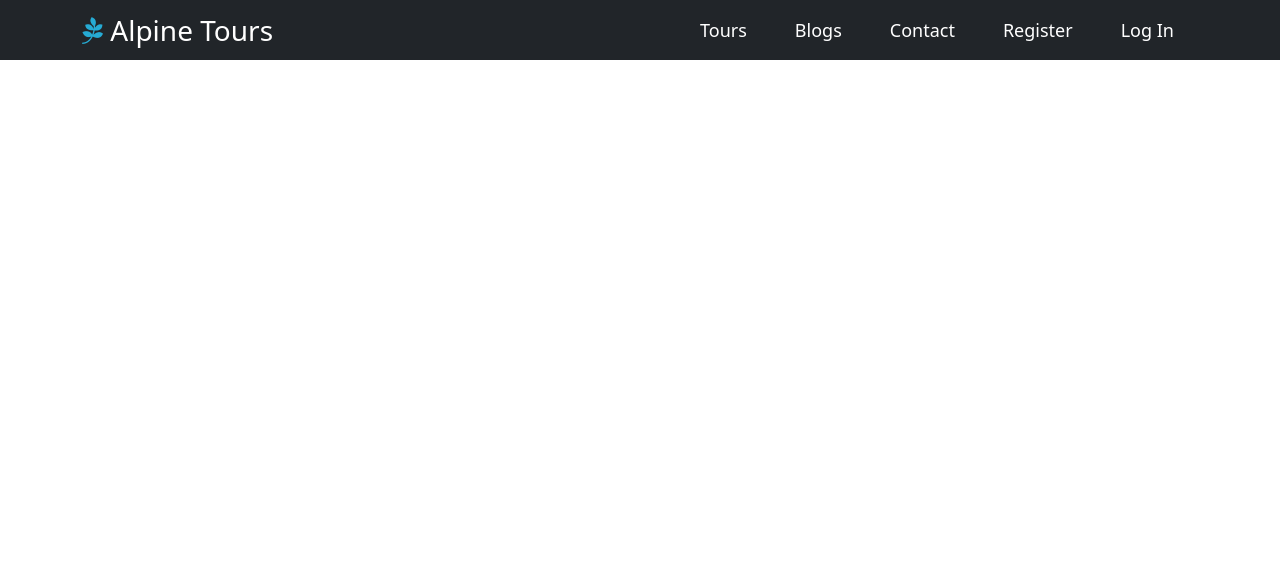
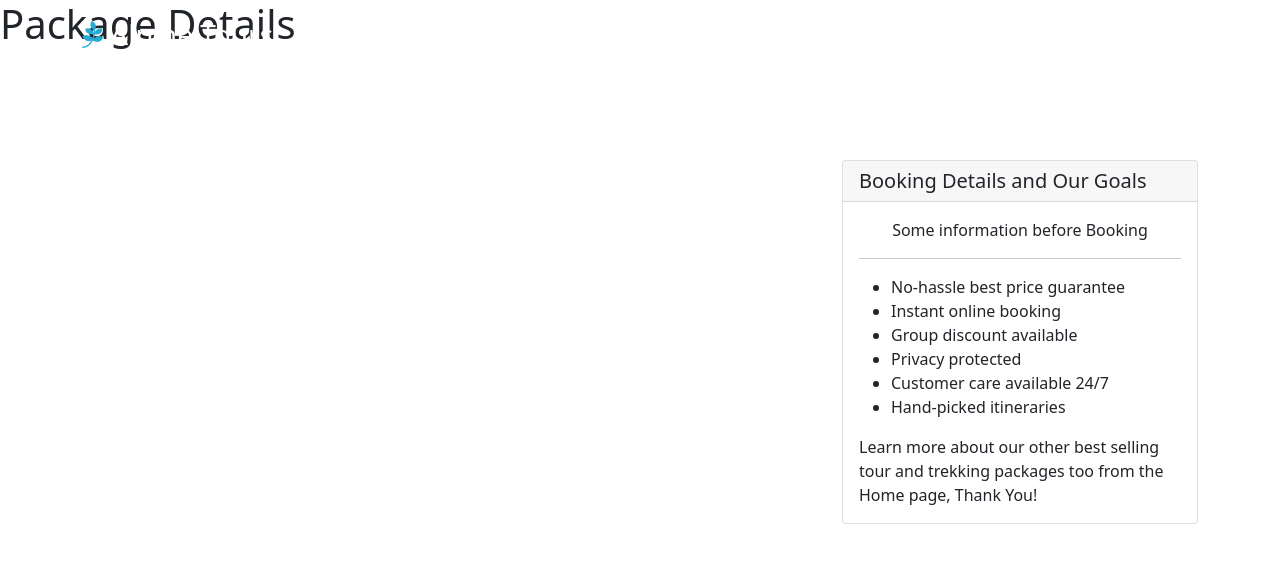
Before and after one commit to sherchansachin/alpine-tours, a Django app: template main/templates/main/package_info.html in a window 1280 px wide. Shown: the top 571 px of the page. Run offline with Django 3.2, Linux system fonts and the light colour scheme; the template is opened without the code that fills it, so the values that code supplies are empty; some libraries are stand-ins or nearby versions.

Commit message:
added side bar

```diff
--- a/main/templates/main/package_info.html
+++ b/main/templates/main/package_info.html
@@ -1,16 +1,41 @@
 {% extends 'base.html' %}
 {% block content %}
-{% include 'navbar.html' %}
+{% include 'normal-navbar.html' %}
 
 
-<div class="container py-4">
+<section id="package-detail">
+  <div class="packageD-container">
+      <h1 class="mb-3">Package Details</h1>
+      <!-- breadcrumbs here -->
+    </div>
+</section>
+
+
+<div class="container">
     <div class="row">
-        <div class="col-lg-8">
+        <div class="col-lg-8 py-5">
             <h1>{{ info.package_title }}</h1>
             <img class="img-fluid" src="{{ info.image.url}}" alt="{{package.title}}">
             <p>{{ info.description|safe}}</p>
         </div>
 
+        <div class="col-lg-4 py-5">
+          <div class="card mt-5">
+            <h5 class="card-header">Booking Details and Our Goals</h5>
+              <div class="card-body">
+                <p class="text-center">Some information before Booking</p><hr>
+                <ul>
+                    <li>No-hassle best price guarantee</li>
+                    <li>Instant online booking</li>
+                    <li>Group discount available</li>
+                    <li>Privacy protected</li>
+                    <li>Customer care available 24/7</li>
+                    <li>Hand-picked itineraries</li>
+                </ul>
+                <p class="card-text"> Learn more about our other best selling tour and trekking packages too from the Home page, Thank You!</p>
+              </div>
+          </div>
+        </div>
     </div>
 </div>
 
```
